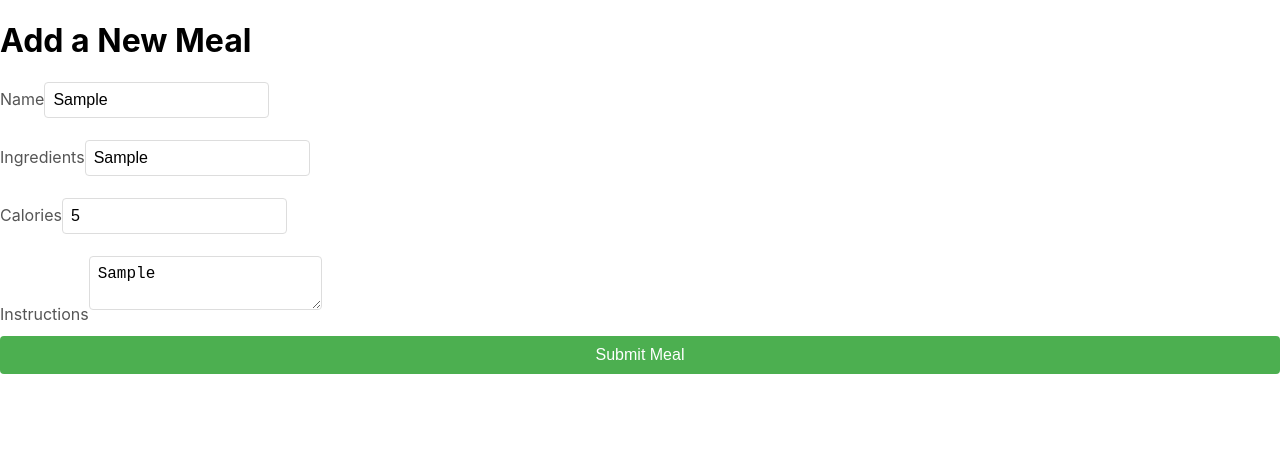
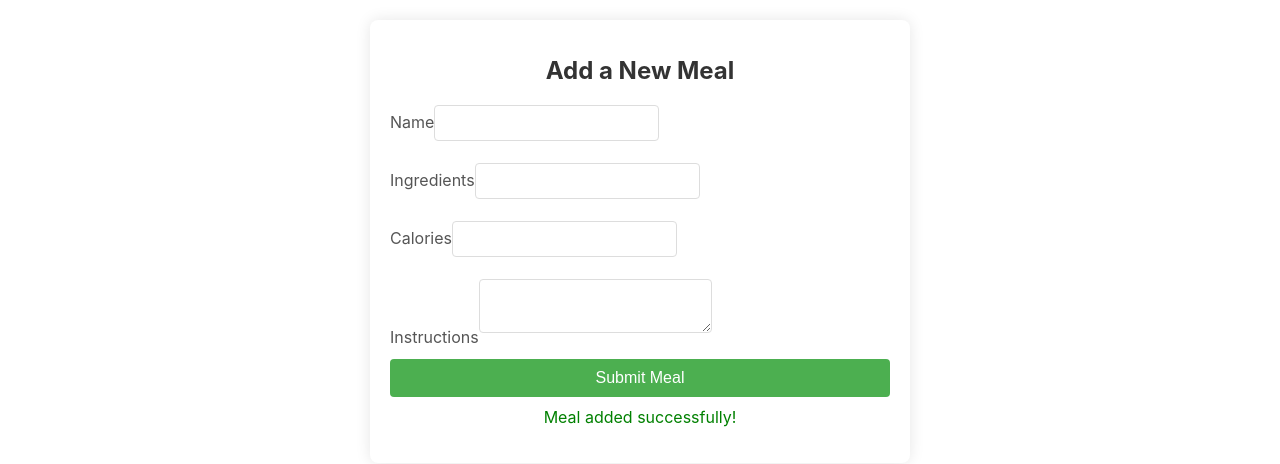
Before and after one commit to amymcevoy/PrepPal, a React (Create React App) app: page /add-meal in a window 1280 px wide. Both pictures are taken after typing "Sample", "Sample", "5", "Sample" into the empty fields and a click on the button "Submit Meal". Shown: the top 464 px of the page. Built offline with nearby package versions, Linux system fonts and the light colour scheme.

Commit message:
Added local storage of meals added

```diff
--- a/src/pages/AddMeal.js
+++ b/src/pages/AddMeal.js
@@ -8,7 +8,10 @@ function AddMeal() {
     ingredients: '',
     calories: '',
     instructions: '',
+
   });
+
+  const [submitted, setSubmitted] = useState(false); //track if meal is submitted or not
 
   // deal with changes to form
   const handleChange = (e) => {
@@ -22,11 +25,33 @@ function AddMeal() {
   // form submission
   const handleSubmit = (e) => {
     e.preventDefault();
-    console.log(meal);
+
+       //saves meal in local storage
+       const storedMeals = JSON.parse(localStorage.getItem('meals')) || [];
+       storedMeals.push(meal);
+       localStorage.setItem('meals', JSON.stringify(storedMeals));
+
+      // reset form and show success message
+      setMeal({
+        name: '',
+        ingredients: '',
+        calories: '',
+        instructions: '',
+
+      });
+
+      setSubmitted(true);
+
+      // reset success message
+      setTimeout(() => {
+        setSubmitted(false);
+      }, 3000);
   };
 
   return (
-    <div>
+    <div  className="add-meal-container">
+
+      {/* Form to add new meal */}
       <h1>Add a New Meal</h1>
       <form onSubmit={handleSubmit}>
         <div>
@@ -70,6 +95,14 @@ function AddMeal() {
         </div>
         <button type="submit">Submit Meal</button>
       </form>
+
+    {/* shows success message after form submission */}
+      {submitted && (
+        <p style={{ color: 'green', textAlign: 'center', marginTop: '10px' }}>
+          Meal added successfully!
+        </p>
+
+      )}
     </div>
   );
 }
```
